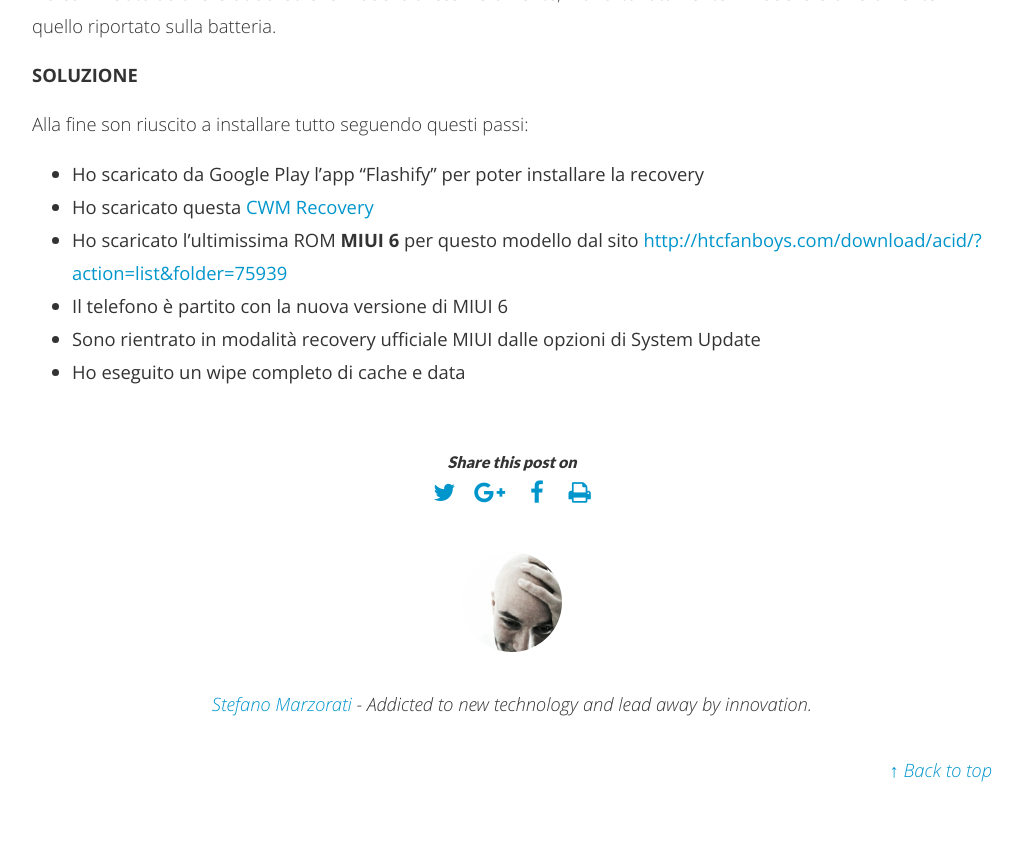
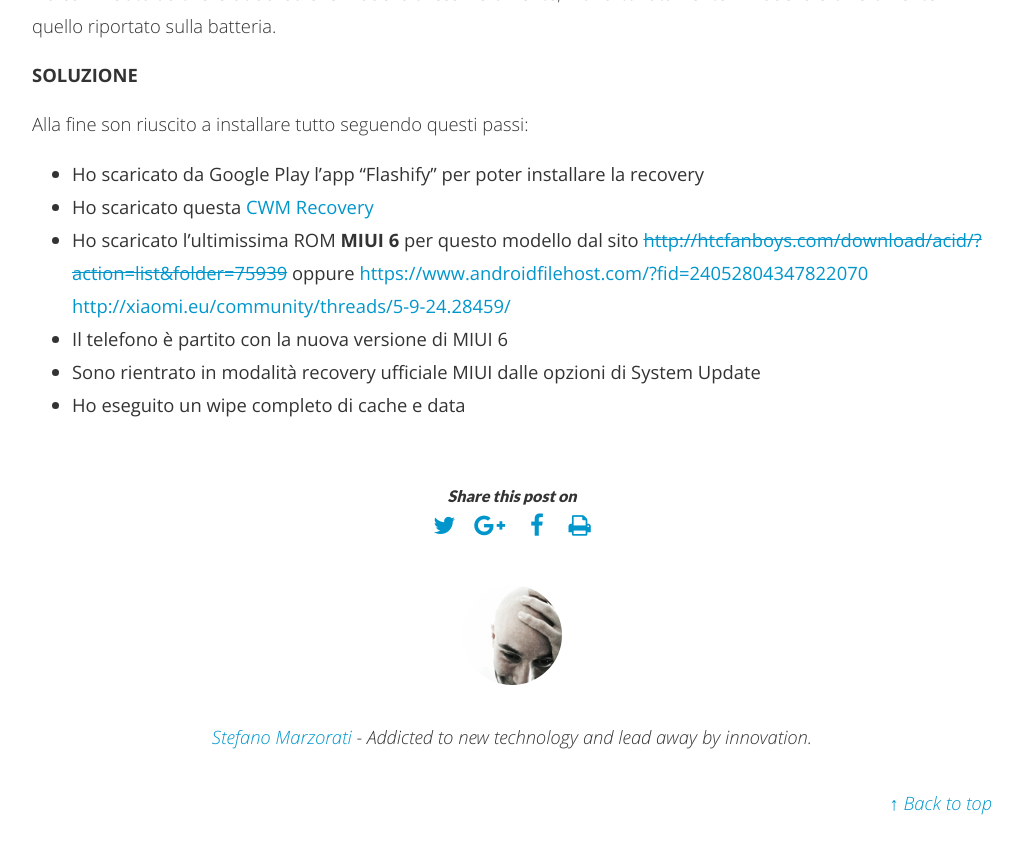
Before and after one commit to marste/Blog, a Jekyll site: the page built from _posts/2015-05-03-xiaomi-redmi2-installare-recovery-ultima-rom.md, in a window 1280 px wide and 900 px high, scrolled down 1515 px. Shown: the top 854 px of the window, without its empty margins (128-1151 px from the left). Built offline with Jekyll 4.4.1, drawn with Linux system fonts in a browser that asks for light colours; nearby versions of some CDN libraries; Markdown is read by kramdown in place of the engine named in the settings.

Commit message:
Added new post

```diff
--- a/_posts/2015-05-03-xiaomi-redmi2-installare-recovery-ultima-rom.md
+++ b/_posts/2015-05-03-xiaomi-redmi2-installare-recovery-ultima-rom.md
@@ -42,7 +42,7 @@
 
   - Ho scaricato da Google Play l'app "Flashify" per poter installare la recovery
   - Ho scaricato la [Philz Touch Recovery](https://javteam.wordpress.com/download/xiaomi-redmi-2)
-  - Ho tentato di installare questa [ROM](http://htcfanboys.com/download/acid/?action=list&folder=75939)
+  - Ho tentato di installare questa [ROM](https://www.androidfilehost.com/?fid=24052804347822070)
 
 L'installazione terminava con questo errore:
 **This package is for HM2014813 device; this is a HM2014811**
@@ -55,7 +55,7 @@
 
   - Ho scaricato da Google Play l'app "Flashify" per poter installare la recovery
   - Ho scaricato questa [CWM Recovery](https://userscloud.com/rvnlozcfbp0m)
-  - Ho scaricato l'ultimissima ROM **MIUI 6** per questo modello dal sito [http://htcfanboys.com/download/acid/?action=list&folder=75939](http://htcfanboys.com/download/acid/?action=list&folder=75939)
+  - Ho scaricato l'ultimissima ROM **MIUI 6** per questo modello dal sito [~~http://htcfanboys.com/download/acid/?action=list&folder=75939~~](http://htcfanboys.com/download/acid/?action=list&folder=75939) oppure [https://www.androidfilehost.com/?fid=24052804347822070](https://www.androidfilehost.com/?fid=24052804347822070) [http://xiaomi.eu/community/threads/5-9-24.28459/](http://xiaomi.eu/community/threads/5-9-24.28459/)
   - Il telefono è partito con la nuova versione di MIUI 6
   - Sono rientrato in modalità recovery ufficiale MIUI dalle opzioni di System Update
   - Ho eseguito un wipe completo di cache e data
```
